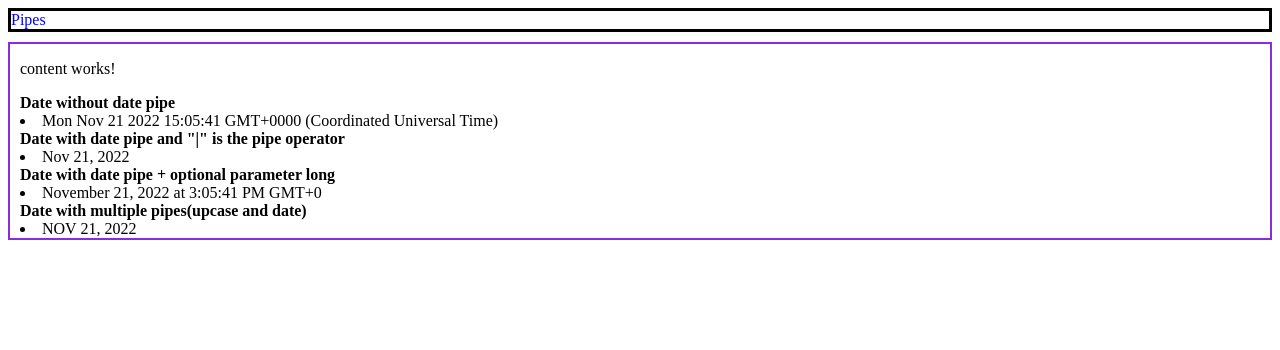
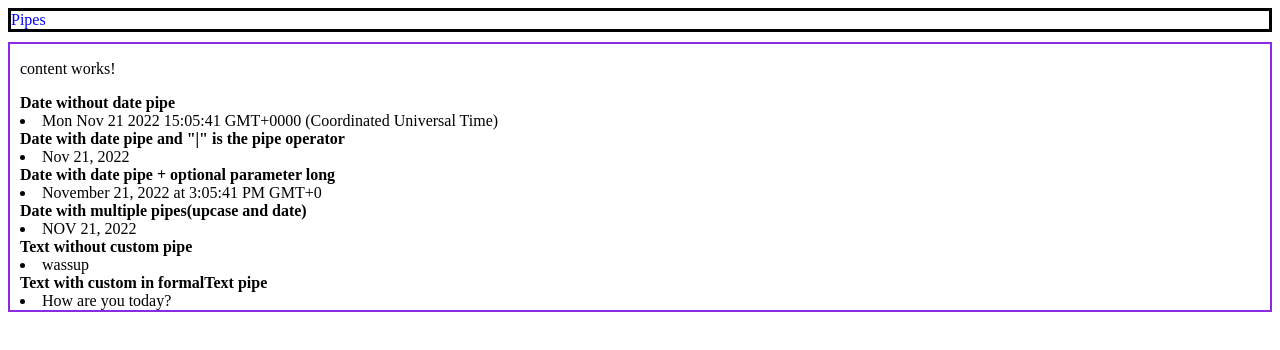
Before and after one commit to mchib031/Angular-Experiment, an Angular app in the folder Testing/testing-app/: page / in a window 1280 px wide. Shown: the top 350 px of the page. Built offline with nearby package versions, Linux system fonts and the light colour scheme.

Commit message:
implementing formalText pipe

```diff
--- a/Testing/testing-app/src/app/content/content.component.html
+++ b/Testing/testing-app/src/app/content/content.component.html
@@ -7,3 +7,7 @@
 <li>{{date | date: "long"}}</li>
 <b>Date with multiple pipes(upcase and date)</b>
 <li>{{date | date | uppercase}}</li>
+<b>Text without custom pipe</b>
+<li>{{text}}</li>
+<b>Text with custom in formalText pipe</b>
+<li>{{text | formalText}}</li>
--- a/Testing/testing-app/src/app/content/content.component.ts
+++ b/Testing/testing-app/src/app/content/content.component.ts
@@ -8,7 +8,8 @@ import { Component, OnInit } from '@angular/core';
 export class ContentComponent implements OnInit {
 // demonstrate pipes
   date = new Date();
-
+// demonstrating custom pipe
+  text = 'wassup';
 
   constructor() { }
 
--- a/Testing/testing-app/src/app/test-pipe.pipe.ts
+++ b/Testing/testing-app/src/app/test-pipe.pipe.ts
@@ -1,12 +1,16 @@
 import { Pipe, PipeTransform } from '@angular/core';
 
 @Pipe({
-  name: 'testPipe'
+  // change name to pipe used in HTML Template
+  name: 'formalText'
 })
 export class TestPipePipe implements PipeTransform {
-
-  transform(value: unknown, ...args: unknown[]): unknown {
-    return null;
+  // implement the transform interface
+  transform(value: string, ...args: unknown[]): string {
+    if (value.includes('wassup')){
+      value = value.replace('wassup','How are you today?')
+    }
+    return value;
   }
 
 }
```
Also changed, not shown: 1 other file (tests, documents, lock files or other folders).
